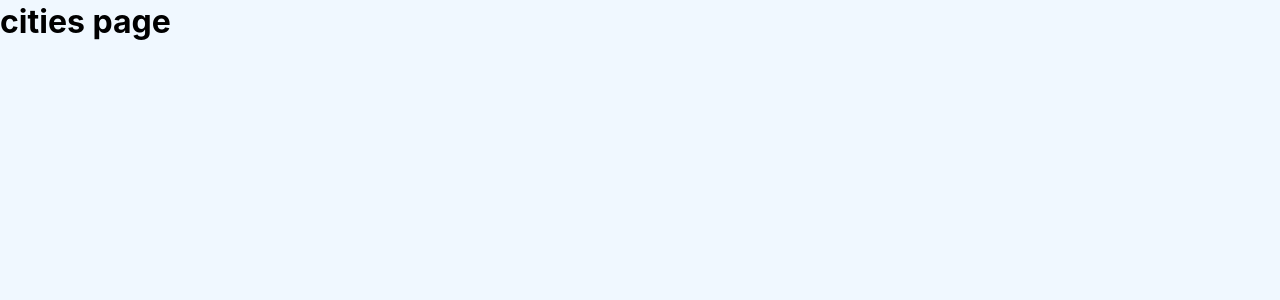
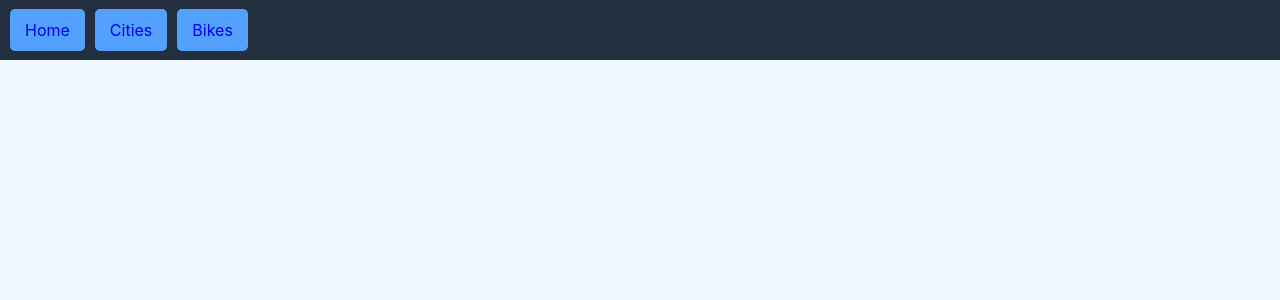
Before and after one commit to git-masi/headless-wp-and-react-demo, a React (Create React App) app: page /cities in a window 1280 px wide. Shown: the top 300 px of the page. Built offline with nearby package versions, Linux system fonts and the light colour scheme.

Commit message:
add Cities

```diff
--- a/src/Routes.js
+++ b/src/Routes.js
@@ -1,13 +1,14 @@
 import React, { Component } from 'react';
 import { Switch, Route } from 'react-router-dom';
 import Home from './components/Home';
+import Cities from './components/Cities';
 
 class Routes extends Component {
   render() {
     return (
       <Switch>
         <Route exact path="/" render={() => <Home />}/>
-        <Route exact path="/cities" render={() => <h1>cities page</h1>}/>
+        <Route exact path="/cities" render={() => <Cities />}/>
         <Route exact path="/bikes" render={() => <h1>bikes page</h1>}/>
       </Switch>
     )
--- /dev/null
+++ b/src/components/Cities.js
@@ -0,0 +1,14 @@
+import React, { Component, Fragment } from 'react';
+import Navbar from './Navbar';
+
+class Cities extends Component {
+  render() {
+    return (
+      <Fragment>
+        <Navbar />
+      </Fragment>
+    )
+  }
+}
+
+export default Cities;
```
Also changed, not shown: 1 other file (tests, documents, lock files or other folders).
